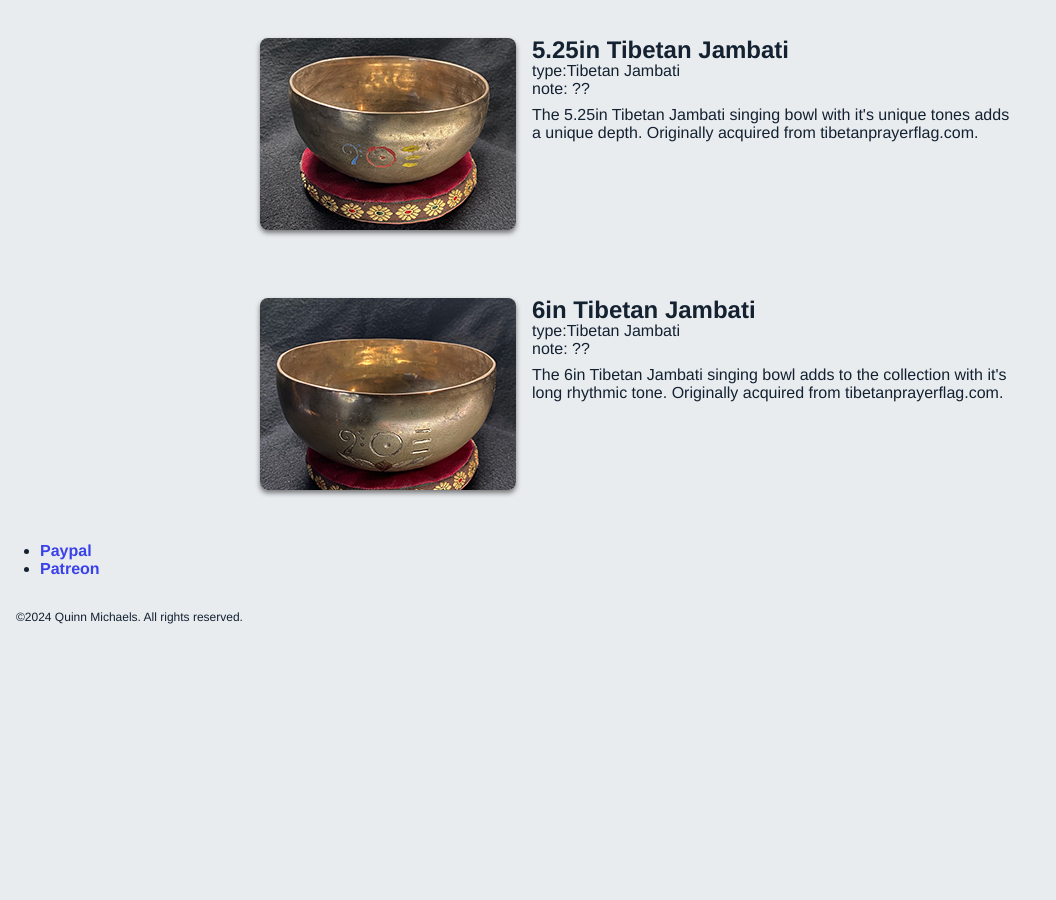
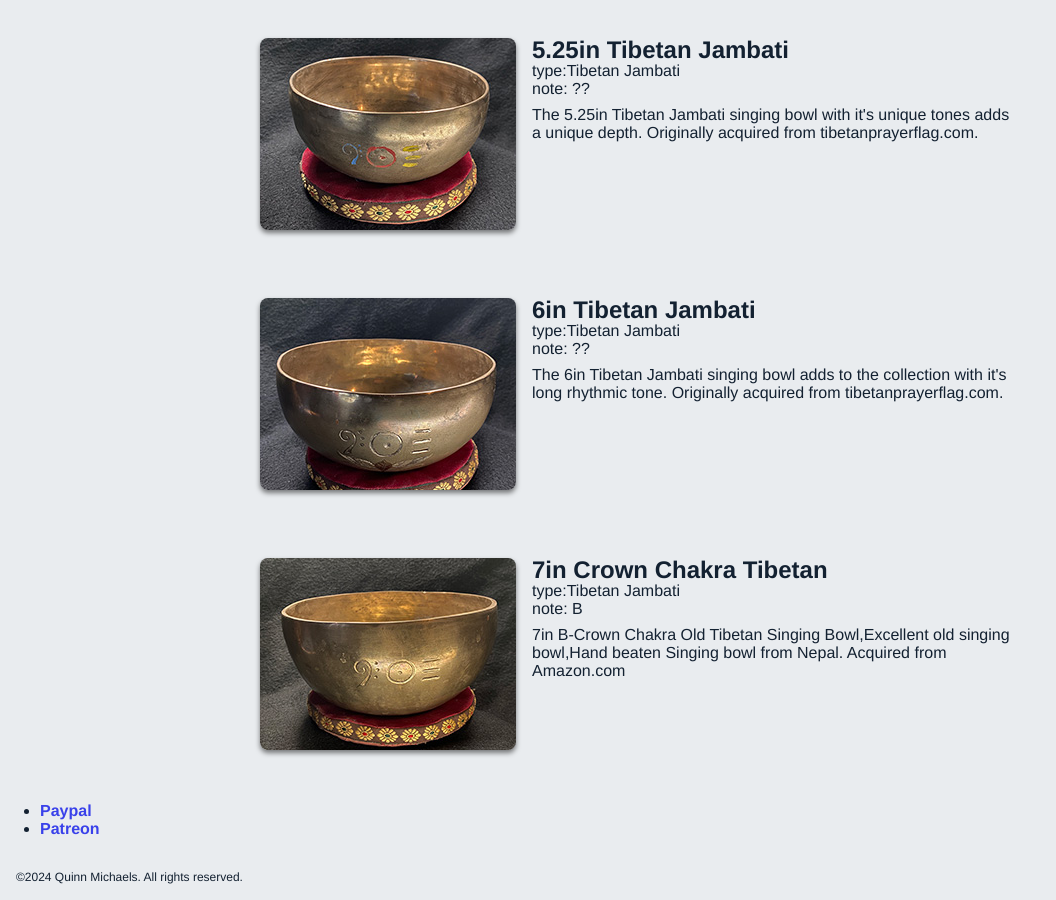
Before and after one commit to indraai/quinnmichaels.com, a Jekyll site: the page built from bowls/index.md, in a window 1280 px wide and 900 px high, scrolled down 879 px. Shown: the whole window, without its empty margins (0-1056 px from the left). Built offline with Jekyll 4.4.1, drawn with Linux system fonts in a browser that asks for light colours; some web fonts are replaced; before the commit the page ends 1519 px from its top, so only the background shows below that.

Commit message:
bowls 7in Crown Chakra Bowl

```diff
--- a/_data/bowls.json
+++ b/_data/bowls.json
@@ -22,5 +22,13 @@
     "note": "??",
     "thumbnail": "/assets/img/bowls/003-6-jambati-thumb.jpg",
     "image": "/assets/img/bowls/003-6-jambati.jpg"
+  },
+  {
+    "name": "7in Crown Chakra Tibetan",
+    "describe": "7in B-Crown Chakra Old Tibetan Singing Bowl,Excellent old singing bowl,Hand beaten Singing bowl from Nepal. Acquired from Amazon.com",
+    "type": "Tibetan Jambati",
+    "note": "B",
+    "thumbnail": "/assets/img/bowls/004-7in-jambati-thumb.jpg",
+    "image": "/assets/img/bowls/004-7in-jambati.jpg"
   }
 ]
```
Also changed, not shown: assets/img/bowls/004-7in-jambati-thumb.jpg (added), assets/img/bowls/004-7in-jambati.jpg (added).
